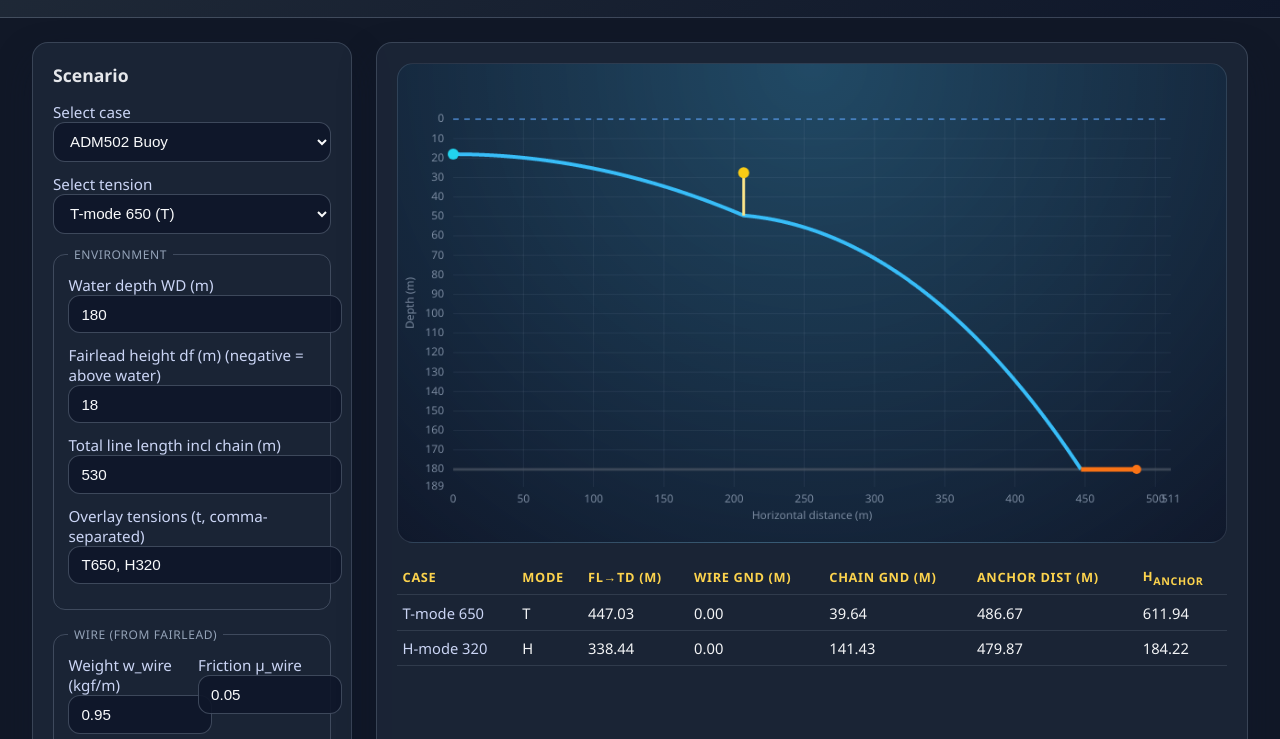
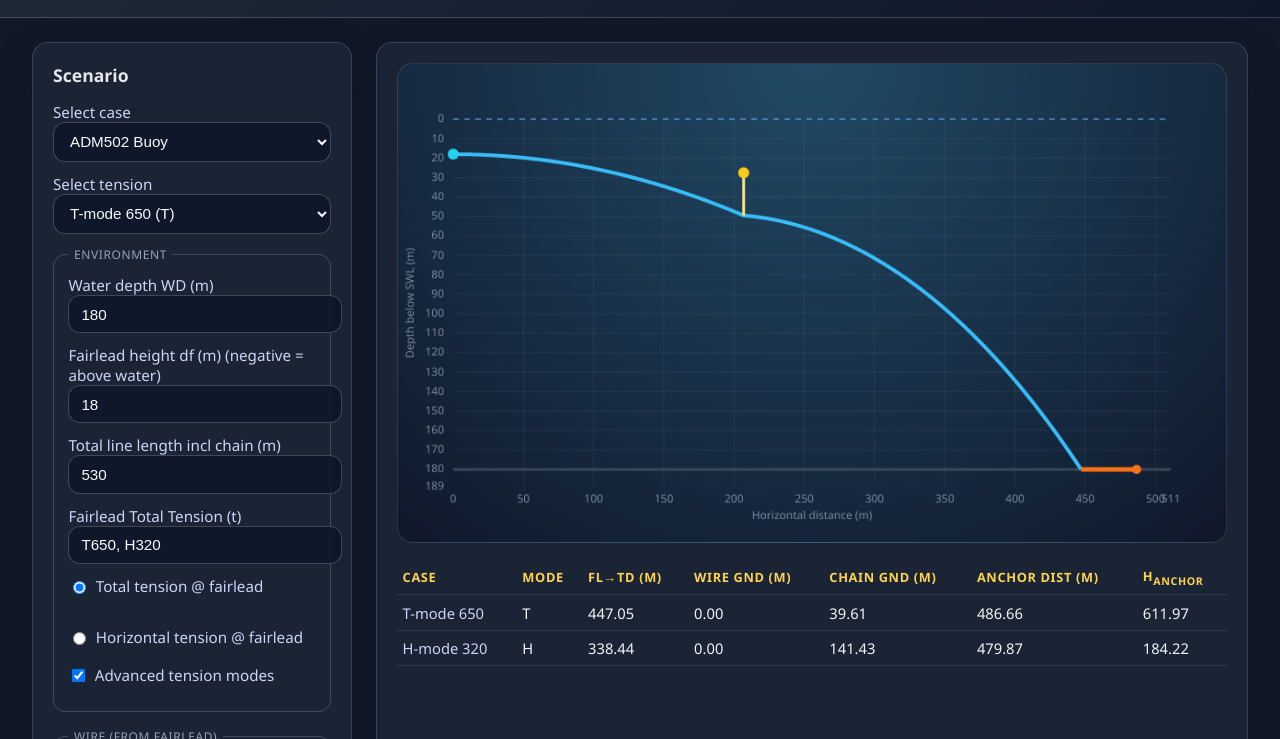
Before and after one commit to rattawitaum-bit/CoordCon, a website: page index.html in a window 1280 px wide. Shown: the part 61-800 px from the top of the page. Drawn offline with Linux system fonts and the light colour scheme.

Commit message:
Rework fairlead tension solving and expose mode controls

```diff
--- a/index.html
+++ b/index.html
@@ -104,6 +104,33 @@
       display: grid;
       grid-template-columns: repeat(2, minmax(0, 1fr));
       gap: 0.75rem;
+    }
+    .tension-mode {
+      margin-top: 0.5rem;
+      display: flex;
+      flex-direction: column;
+      gap: 0.4rem;
+      color: #cbd5f5;
+      font-size: 0.9rem;
+    }
+    .tension-mode .mode-options {
+      display: flex;
+      gap: 1.2rem;
+      flex-wrap: wrap;
+    }
+    .tension-mode label {
+      display: flex;
+      flex-direction: row;
+      align-items: center;
+      gap: 0.4rem;
+    }
+    .tension-mode input[type="radio"],
+    .tension-mode input[type="checkbox"] {
+      width: auto;
+      height: auto;
+    }
+    .advanced-only {
+      display: none;
     }
     .buoy-grid {
       display: grid;
@@ -222,9 +249,25 @@
             <input type="number" step="0.01" id="total-length" required />
           </label>
           <label>
-            Overlay tensions (t, comma-separated)
-            <input type="text" id="tension-list" placeholder="e.g. T650, H320" />
+            Fairlead Total Tension (t)
+            <input type="text" id="tension-list" placeholder="Comma-separated (e.g. 5, 7, H:320)" />
           </label>
+          <div class="tension-mode">
+            <div class="mode-options">
+              <label>
+                <input type="radio" name="tension-mode" value="T" checked />
+                Total tension @ fairlead
+              </label>
+              <label class="advanced-only">
+                <input type="radio" name="tension-mode" value="H" />
+                Horizontal tension @ fairlead
+              </label>
+            </div>
+            <label>
+              <input type="checkbox" id="tension-advanced-toggle" />
+              Advanced tension modes
+            </label>
+          </div>
         </fieldset>
         <fieldset>
           <legend>Wire (from fairlead)</legend>
@@ -310,6 +353,9 @@
     const fairleadDepthInput = document.getElementById('fairlead-depth');
     const totalLengthInput = document.getElementById('total-length');
     const tensionListInput = document.getElementById('tension-list');
+    const tensionAdvancedToggle = document.getElementById('tension-advanced-toggle');
+    const tensionModeRadios = Array.from(document.querySelectorAll('input[name="tension-mode"]'));
+    const advancedOnlyElements = Array.from(document.querySelectorAll('.advanced-only'));
     const wireWeightInput = document.getElementById('wire-weight');
     const wireFrictionInput = document.getElementById('wire-friction');
     const chainLengthInput = document.getElementById('chain-length');
@@ -323,6 +369,29 @@
     let currentSolution = null;
     let currentConfig = null;
     let currentScenarioName = 'Custom configuration';
+    let defaultTensionMode = 'T';
+
+    updateTensionModeVisibility(false);
+
+    tensionModeRadios.forEach((radio) => {
+      radio.addEventListener('change', () => {
+        if (radio.checked) {
+          defaultTensionMode = radio.value;
+        }
+      });
+    });
+
+    tensionAdvancedToggle.addEventListener('change', () => {
+      const enabled = tensionAdvancedToggle.checked;
+      updateTensionModeVisibility(enabled);
+      if (!enabled) {
+        defaultTensionMode = 'T';
+        const totalRadio = tensionModeRadios.find((radio) => radio.value === 'T');
+        if (totalRadio) {
+          totalRadio.checked = true;
+        }
+      }
+    });
 
     tensionSelect.disabled = true;
 
@@ -357,6 +426,12 @@
       rebuildBuoyInputs(count, existing);
     });
 
+    function updateTensionModeVisibility(enabled) {
+      advancedOnlyElements.forEach((el) => {
+        el.style.display = enabled ? 'flex' : 'none';
+      });
+    }
+
     async function loadScenario(path) {
       try {
         const response = await fetch(path);
@@ -377,6 +452,14 @@
       tensionListInput.value = (config.tensionCases || [])
         .map((entry) => `${entry.mode?.toUpperCase() || 'T'}${entry.value}`)
         .join(', ');
+      const hasHorizontal = (config.tensionCases || []).some((entry) => (entry.mode || '').toUpperCase() === 'H');
+      tensionAdvancedToggle.checked = hasHorizontal;
+      updateTensionModeVisibility(hasHorizontal);
+      if (!hasHorizontal) {
+        defaultTensionMode = 'T';
+        const totalRadio = tensionModeRadios.find((radio) => radio.value === 'T');
+        if (totalRadio) totalRadio.checked = true;
+      }
       wireWeightInput.value = config.wire?.weight ?? '';
       wireFrictionInput.value = config.wire?.friction ?? '';
       chainLengthInput.value = config.chain?.length ?? '';
@@ -540,8 +623,9 @@
       if (!result || !currentConfig) return;
       const margin = 60;
       const geom = result.geometry;
-      const suspended = geom.suspended.map((pt) => ({ x: pt.x, y: currentConfig.fairleadDepth + pt.y }));
-      const seabed = geom.seabed.map((pt) => ({ x: pt.x, y: currentConfig.fairleadDepth + pt.y }));
+      const clampDepth = (value) => Math.min(Math.max(value, 0), currentConfig.waterDepth);
+      const suspended = geom.suspended.map((pt) => ({ x: pt.x, y: clampDepth(currentConfig.fairleadDepth + pt.y) }));
+      const seabed = geom.seabed.map((pt) => ({ x: pt.x, y: clampDepth(currentConfig.fairleadDepth + pt.y) }));
       const maxX = Math.max(result.anchorDistance * 1.05, 1);
       const maxY = currentConfig.waterDepth * 1.05;
       const scaleX = (canvas.width - 2 * margin) / maxX;
@@ -610,7 +694,7 @@
       ctx.rotate(-Math.PI / 2);
       ctx.textAlign = 'center';
       ctx.textBaseline = 'top';
-      ctx.fillText('Depth (m)', 0, -12);
+      ctx.fillText('Depth below SWL (m)', 0, -12);
       ctx.restore();
       ctx.restore();
 
@@ -663,8 +747,8 @@
 
       // Buoys
       for (const buoy of result.buoyStates) {
-        const attachAbs = currentConfig.fairleadDepth + buoy.attach.y;
-        const buoyAbs = Math.max(0, currentConfig.fairleadDepth + buoy.buoyDepth);
+      const attachAbs = clampDepth(currentConfig.fairleadDepth + buoy.attach.y);
+      const buoyAbs = clampDepth(currentConfig.fairleadDepth + buoy.buoyDepth);
         const attach = toCanvas({ x: buoy.attach.x, y: attachAbs });
         const top = toCanvas({ x: buoy.attach.x, y: buoyAbs });
         ctx.strokeStyle = buoy.taut ? '#fde68a' : 'rgba(148, 163, 184, 0.5)';
@@ -680,7 +764,7 @@
       }
 
       // Fairlead point
-      const fairlead = toCanvas({ x: 0, y: currentConfig.fairleadDepth });
+      const fairlead = toCanvas({ x: 0, y: clampDepth(currentConfig.fairleadDepth) });
       ctx.fillStyle = '#22d3ee';
       ctx.beginPath();
       ctx.arc(fairlead.x, fairlead.y, 6, 0, Math.PI * 2);
@@ -778,7 +862,7 @@
     function parseTensionToken(token) {
       if (!token) return null;
       const normalised = token.replace(/\s+/g, '').toUpperCase();
-      let mode = 'T';
+      let mode = defaultTensionMode;
       let valuePart = normalised;
 
       if (valuePart.includes(':')) {
--- a/src/solver.js
+++ b/src/solver.js
@@ -3,54 +3,44 @@ const EPS = 1e-9;
 function buildContext(config) {
   const wire = config.wire || {};
   const chain = config.chain || {};
+  const wireLength = Number.isFinite(wire.length) ? Number(wire.length) : 0;
+  const chainLength = Number.isFinite(chain.length) ? Number(chain.length) : 0;
+  if (wireLength <= 0 && chainLength <= 0) {
+    throw new Error('No suspended line; anchor dragging risk.');
+  }
+
   const segments = [];
   let cumulative = 0;
-  if (wire.length && wire.length > 0) {
+  if (wireLength > 0) {
     segments.push({
       id: 'wire',
-      length: wire.length,
+      length: wireLength,
       weight: wire.weight,
       friction: wire.friction || 0,
       start: cumulative,
-      end: cumulative + wire.length,
+      end: cumulative + wireLength,
     });
-    cumulative += wire.length;
-  } else {
-    segments.push({
-      id: 'wire',
-      length: 0,
-      weight: wire.weight || 0,
-      friction: wire.friction || 0,
-      start: cumulative,
-      end: cumulative,
-    });
+    cumulative += wireLength;
   }
-  if (chain.length && chain.length > 0) {
+  if (chainLength > 0) {
     segments.push({
       id: 'chain',
-      length: chain.length,
+      length: chainLength,
       weight: chain.weight,
       friction: chain.friction || 0,
       start: cumulative,
-      end: cumulative + chain.length,
+      end: cumulative + chainLength,
     });
-    cumulative += chain.length;
-  } else {
-    segments.push({
-      id: 'chain',
-      length: 0,
-      weight: chain.weight || 0,
-      friction: chain.friction || 0,
-      start: cumulative,
-      end: cumulative,
-    });
+    cumulative += chainLength;
   }
+
   const totalLength = cumulative;
-  const buoys = (config.buoys || []).map((b) => ({
+  const buoys = (config.buoys || []).map((b, index) => ({
     arcLength: b.arcLength,
     force: b.force,
     pennantLength: b.pennantLength || 0,
-    name: b.name || 'buoy',
+    name: b.name || `buoy-${index + 1}`,
+    surfaceFirst: b.surfaceFirst !== false,
   })).sort((a, b) => a.arcLength - b.arcLength);
 
   return {
@@ -59,6 +49,8 @@ function buildContext(config) {
     targetDepth: config.waterDepth - config.fairleadDepth, // Touchdown at y = WD - df; no sign flip.
     segments,
     totalLength,
+    wire: { length: wireLength, weight: wire.weight, friction: wire.friction || 0 },
+    chain: { length: chainLength, weight: chain.weight, friction: chain.friction || 0 },
     buoys,
   };
 }
@@ -185,41 +177,29 @@ function integrateLine({ context, H, u0, stopAtTarget }) {
 }
 
 function computeSuspended(context, arcLength) {
-  const { segments } = context;
   const suspended = { wire: 0, chain: 0 };
-  let remaining = arcLength;
-  for (const segment of segments) {
-    const len = Math.min(segment.length, Math.max(0, remaining));
-    if (segment.id === 'wire') {
-      suspended.wire = len;
-    } else if (segment.id === 'chain') {
-      suspended.chain = len;
-    }
-    remaining -= len;
+  let remaining = Math.max(0, arcLength);
+  if (context.wire.length > 0) {
+    const take = Math.min(context.wire.length, remaining);
+    suspended.wire = take;
+    remaining -= take;
+  }
+  if (context.chain.length > 0 && remaining > 0) {
+    const take = Math.min(context.chain.length, remaining);
+    suspended.chain = take;
+    remaining -= take;
   }
   return suspended;
 }
 
 function computeGrounded(context, touchdownArc) {
-  const { segments, totalLength } = context;
   const grounded = { wire: 0, chain: 0 };
-  let remaining = totalLength - touchdownArc;
-  if (remaining <= 0) {
-    return grounded;
+  const suspended = computeSuspended(context, touchdownArc);
+  if (context.wire.length > 0) {
+    grounded.wire = Math.max(0, context.wire.length - suspended.wire);
   }
-  const chainSegment = segments.find((s) => s.id === 'chain');
-  if (chainSegment) {
-    const chainSuspended = Math.max(0, Math.min(chainSegment.length, touchdownArc - chainSegment.start));
-    const chainGround = Math.max(0, chainSegment.length - chainSuspended);
-    const takeChain = Math.min(chainGround, remaining);
-    grounded.chain = takeChain;
-    remaining -= takeChain;
-  }
-  const wireSegment = segments.find((s) => s.id === 'wire');
-  if (wireSegment && remaining > 0) {
-    const wireSuspended = Math.max(0, Math.min(wireSegment.length, touchdownArc - wireSegment.start));
-    const wireGround = Math.max(0, wireSegment.length - wireSuspended);
-    grounded.wire = Math.min(wireGround, remaining);
+  if (context.chain.length > 0) {
+    grounded.chain = Math.max(0, context.chain.length - suspended.chain);
   }
   return grounded;
 }
@@ -238,60 +218,78 @@ function frictionDrop(context, grounded) {
 
 function solveTMode(context, caseDef) {
   const Tfair = caseDef.value;
-  let HHigh = Math.max(Tfair * 0.999999, Tfair - 1e-6);
-  if (HHigh <= 0) {
-    throw new Error('Horizontal tension search requires positive total tension.');
-  }
-  const evalAt = (H) => {
-    const u0 = Math.acosh(Tfair / H);
-    return { H, u0, solution: integrateLine({ context, H, u0, stopAtTarget: false }) };
-  };
-  let highEval = evalAt(HHigh);
-  let gHigh = highEval.solution.end.y - context.targetDepth;
-
-  let HLow = Math.max(1e-3, HHigh * 0.1);
-  let lowEval = evalAt(HLow);
-  let gLow = lowEval.solution.end.y - context.targetDepth;
-  let attempts = 0;
-  while (gLow <= 0 && attempts < 30) {
-    HLow *= 0.5;
-    if (HLow < 1e-6) {
-      break;
-    }
-    lowEval = evalAt(HLow);
-    gLow = lowEval.solution.end.y - context.targetDepth;
-    attempts += 1;
-  }
-  if (gLow <= 0) {
-    throw new Error('Line cannot reach seabed with supplied total tension.');
+  if (!Number.isFinite(Tfair) || Tfair <= 0) {
+    throw new Error('Total fairlead tension must be positive.');
   }
 
-  if (gHigh >= 0) {
-    // Even at high H the line still touches; accept this limit.
-    return finalizeTMode(context, Tfair, HHigh);
+  const evalAt = (u0) => {
+    if (!Number.isFinite(u0) || u0 <= 0) {
+      return { u0, invalid: true };
+    }
+    const cosh = Math.cosh(u0);
+    if (!Number.isFinite(cosh) || cosh <= 1) {
+      return { u0, invalid: true };
+    }
+    const H = Tfair / cosh;
+    const solution = integrateLine({ context, H, u0, stopAtTarget: false });
+    const touchdown = solution.touchdown || null;
+    const depthErr = solution.end.y - context.targetDepth;
+    return { u0, H, touchdown, depthErr, solution };
+  };
+
+  let uLow = 1e-6;
+  let lowEval = evalAt(uLow);
+  let uHigh = 0.2;
+  let highEval = evalAt(uHigh);
+
+  let guard = 0;
+  while ((!highEval.touchdown || highEval.depthErr < 0) && guard < 80) {
+    uHigh *= 2;
+    highEval = evalAt(uHigh);
+    guard += 1;
+    if (uHigh > 50) break;
+  }
+  if (!highEval.touchdown || highEval.depthErr < 0) {
+    throw new Error('Unable to reach seabed under supplied total tension.');
+  }
+
+  guard = 0;
+  while (lowEval.touchdown && lowEval.depthErr > 0 && guard < 80) {
+    uLow *= 0.5;
+    lowEval = evalAt(uLow);
+    guard += 1;
+    if (uLow < 1e-8) break;
   }
 
   let iterations = 0;
-  let midH = HHigh;
-  while (iterations < 80 && Math.abs(HHigh - HLow) > 1e-6) {
-    midH = 0.5 * (HHigh + HLow);
-    const midEval = evalAt(midH);
-    const gMid = midEval.solution.end.y - context.targetDepth;
-    if (gMid > 0) {
-      HLow = midH;
+  let best = highEval;
+  while (iterations < 100 && Math.abs(uHigh - uLow) > 1e-6) {
+    const midU = 0.5 * (uHigh + uLow);
+    const midEval = evalAt(midU);
+    if (!midEval.touchdown) {
+      uLow = midU;
+      iterations += 1;
+      continue;
+    }
+    best = midEval;
+    if (midEval.depthErr > 0) {
+      uHigh = midU;
+      highEval = midEval;
+    } else {
+      uLow = midU;
       lowEval = midEval;
-    } else {
-      HHigh = midH;
-      highEval = midEval;
     }
     iterations += 1;
   }
-  return finalizeTMode(context, Tfair, HHigh);
-}
 
-function finalizeTMode(context, Tfair, H) {
-  const u0 = Math.acosh(Tfair / H);
-  return finalizeCase(context, { mode: 'T', input: Tfair, H, u0 });
+  const final = best.touchdown ? best : highEval;
+  return finalizeCase(context, {
+    mode: 'T',
+    input: Tfair,
+    H: final.H,
+    u0: final.u0,
+    totalTension: Tfair,
+  });
 }
 
 function solveHMode(context, caseDef) {
@@ -359,8 +357,11 @@ function finalizeCase(context, params) {
   const H_anchor = Math.max(0, H - frictionLoss);
   const anchorDistance = touchdown.x + totalGrounded;
   const V0 = H * Math.sinh(u0);
-  const totalTension = H * Math.cosh(u0);
+  const totalTension = params.totalTension ?? H * Math.cosh(u0);
   const warnings = [];
+  if (totalGrounded <= EPS) {
+    warnings.push('No grounded length: anchor-drag risk');
+  }
   if (totalGrounded > 0 && H_anchor < 1e-3) {
     warnings.push('dragging risk');
   }
```
Also changed, not shown: docs/assumptions.md (+2 -2 lines).
